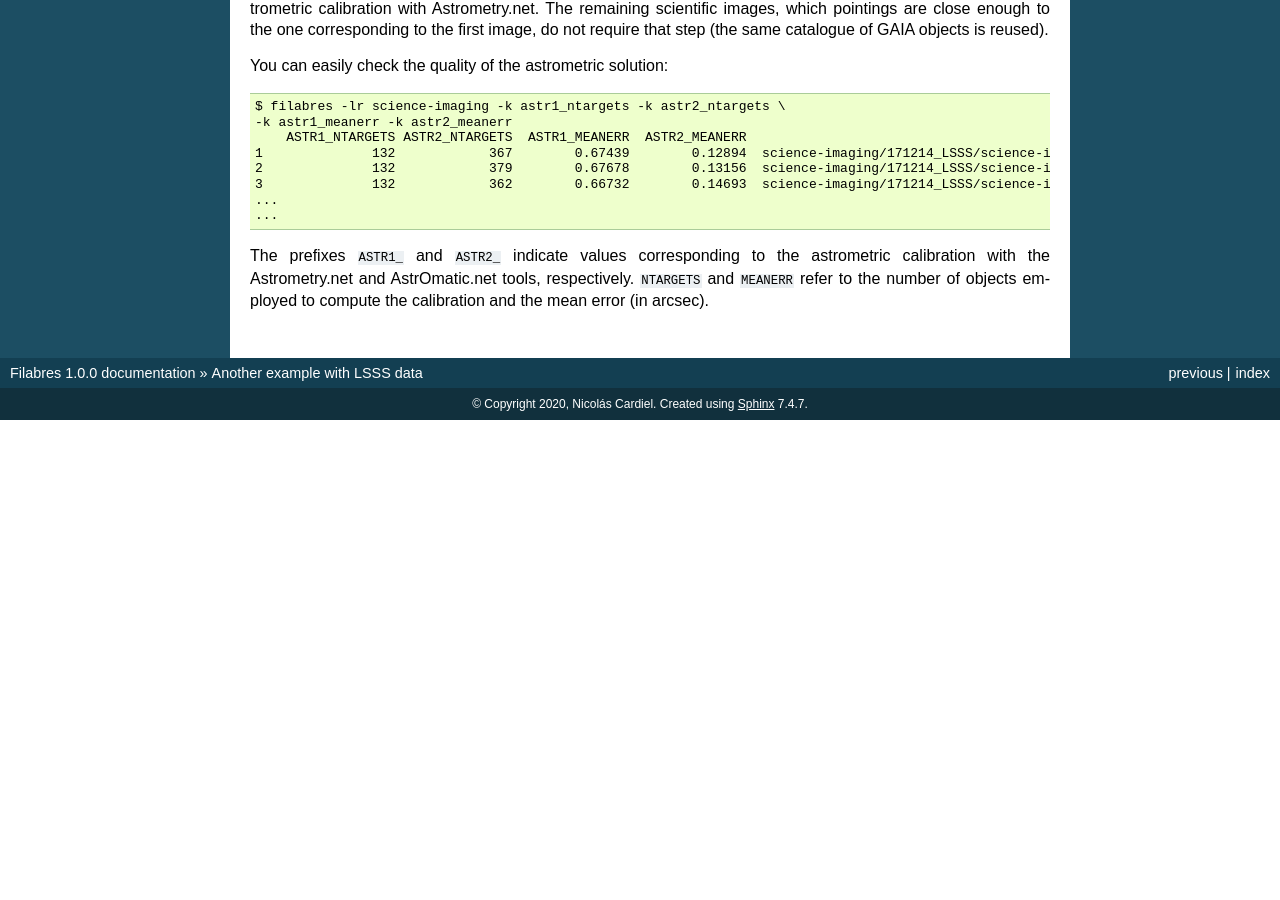
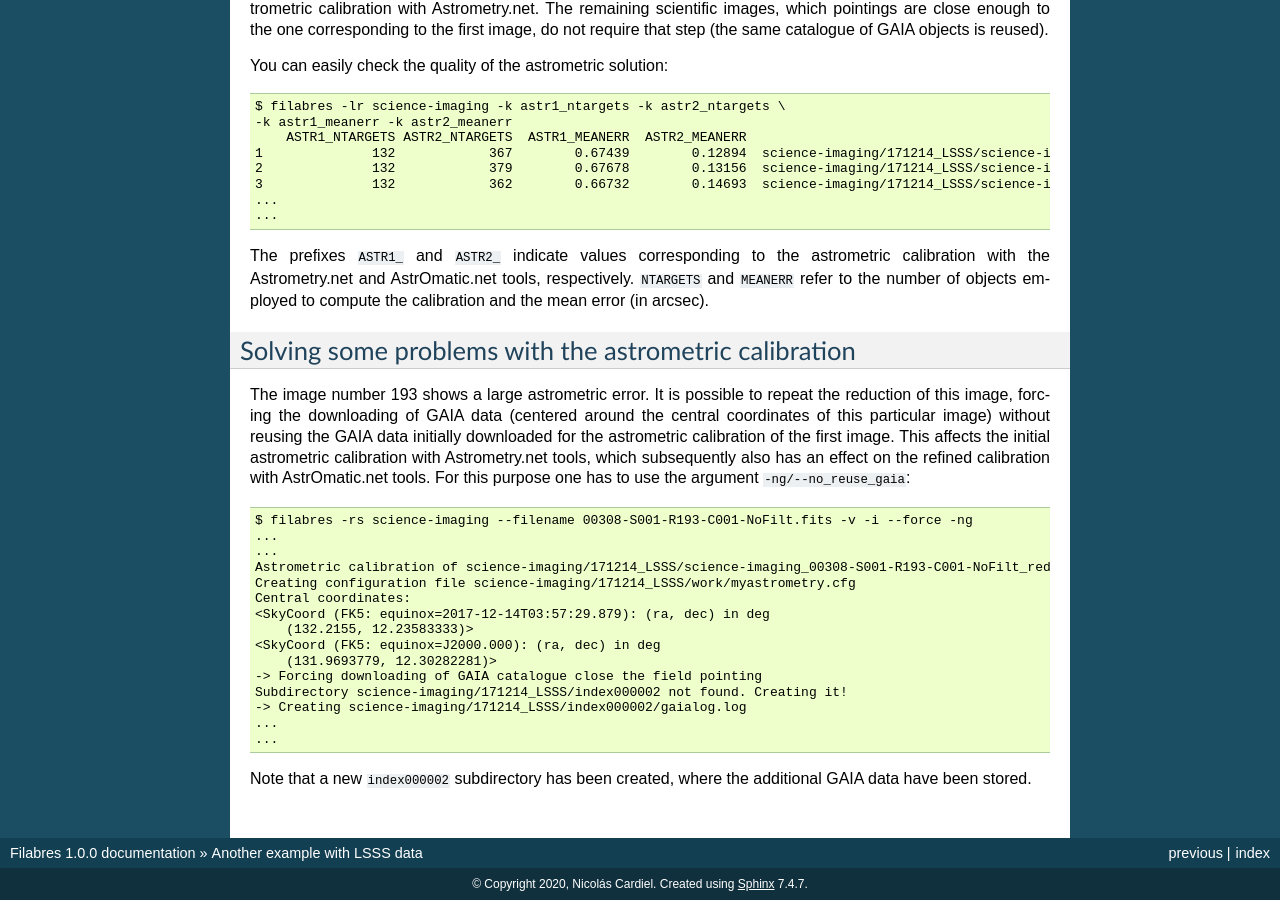
Before and after one commit to nicocardiel/filabres, a Sphinx documentation site: the page built from doc/lsss-test.rst, in a window 1280 px wide and 900 px high, scrolled down 4559 px. Built offline with Sphinx 7.4.7, drawn with Linux system fonts in a browser that asks for light colours; formulas are drawn with MathJax 3; before the commit the page ends 4979 px from its top, so only the background shows below that; some of the changed text lies outside the part shown.

Commit message:
Update documentation

```diff
--- a/doc/lsss-test.rst
+++ b/doc/lsss-test.rst
@@ -325,3 +325,36 @@ The prefixes ``ASTR1_`` and ``ASTR2_`` indicate values corresponding to the
 astrometric calibration with the Astrometry.net and AstrOmatic.net tools,
 respectively. ``NTARGETS`` and ``MEANERR`` refer to the number of objects
 employed to compute the calibration and the mean error (in arcsec).
+
+Solving some problems with the astrometric calibration
+------------------------------------------------------
+
+The image number 193 shows a large astrometric error. It is possible to repeat
+the reduction of this image, forcing the downloading of GAIA data (centered
+around the central coordinates of this particular image) without reusing the
+GAIA data initially downloaded for the astrometric calibration of the first
+image. This affects the initial astrometric calibration with Astrometry.net
+tools, which subsequently also has an effect on the refined calibration with
+AstrOmatic.net tools. For this purpose one has to use the argument
+``-ng/--no_reuse_gaia``:
+
+::
+
+  $ filabres -rs science-imaging --filename 00308-S001-R193-C001-NoFilt.fits -v -i --force -ng
+  ...
+  ...
+  Astrometric calibration of science-imaging/171214_LSSS/science-imaging_00308-S001-R193-C001-NoFilt_red.fits
+  Creating configuration file science-imaging/171214_LSSS/work/myastrometry.cfg
+  Central coordinates:
+  <SkyCoord (FK5: equinox=2017-12-14T03:57:29.879): (ra, dec) in deg
+      (132.2155, 12.23583333)>
+  <SkyCoord (FK5: equinox=J2000.000): (ra, dec) in deg
+      (131.9693779, 12.30282281)>
+  -> Forcing downloading of GAIA catalogue close the field pointing
+  Subdirectory science-imaging/171214_LSSS/index000002 not found. Creating it!
+  -> Creating science-imaging/171214_LSSS/index000002/gaialog.log
+  ...
+  ...
+
+Note that a new ``index000002`` subdirectory has been created, where the
+additional GAIA data have been stored.
```
